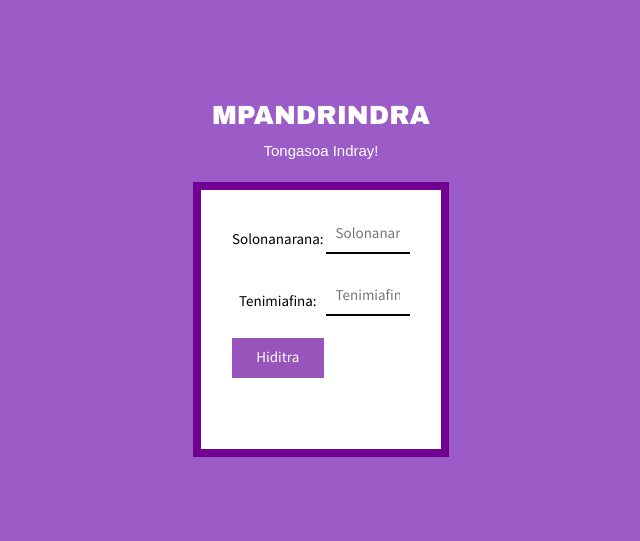
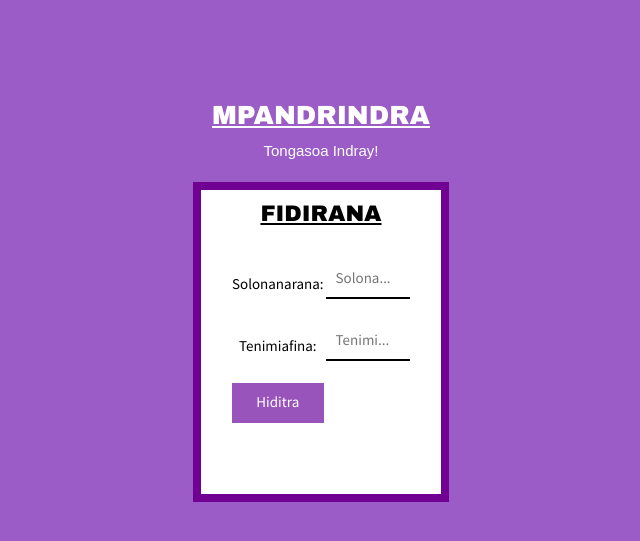
Before and after one commit to Tantely28/appFpvm, a PHP site: template back/templates/admin/login.html.twig in a window 1280 px wide. Shown: the top 541 px of the page, without its empty margins (319-959 px from the left). Run offline with PHP 8.4, Linux system fonts and the light colour scheme; the template is opened without the code that fills it, so the values that code supplies are empty; some libraries are stand-ins or nearby versions.

Commit message:
interface login admin back3

```diff
--- a/back/templates/admin/login.html.twig
+++ b/back/templates/admin/login.html.twig
@@ -17,6 +17,7 @@
         color:white;
         margin-top: 100px;
         font-family: "Arial Black";
+        text-decoration: underline;
     }
     center p{
         text-align: center;
@@ -36,8 +37,15 @@
     table {
         width: 100%;
         color: #000000;
+        text-align: center;
     }
-
+    h4{
+        margin-top: 10px;
+        text-align: center;
+        color:#000000;
+        font-family: "Arial Black";
+        text-decoration: underline;
+    }
     input {
         width: 100%;
         height: 40px;
@@ -63,14 +71,15 @@
         <p>Admin invalid</p>
     {% endif %}
     <form action="" method="post">
+        <h4>FIDIRANA</h4>
         <table>
             <tr>
                 <td><label for="username">Solonanarana:</label></td>
-                <td><input type="text" name="_username" value="{{ last_username }}" placeholder="Solonanarana..."></td>
+                <td><input type="text" name="_username" value="{{ last_username }}" placeholder="Solona..."></td>
             </tr><br>
             <tr>
                 <td><label for="password">Tenimiafina:</label></td>
-                <td><input type="password" name="_password" placeholder="Tenimiafina..."></td>
+                <td><input type="password" name="_password" placeholder="Tenimi..."></td>
             </tr>
             <tr>
                 <td><input class="btn btn-info" type="submit" value="Hiditra" style="text-align: center"></td>
```
